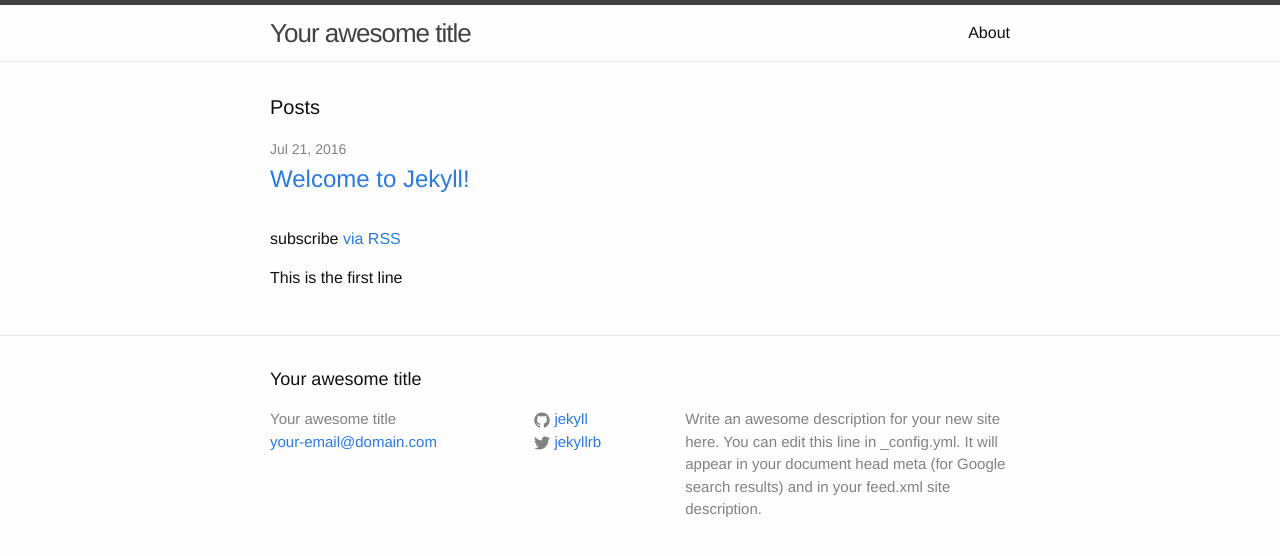
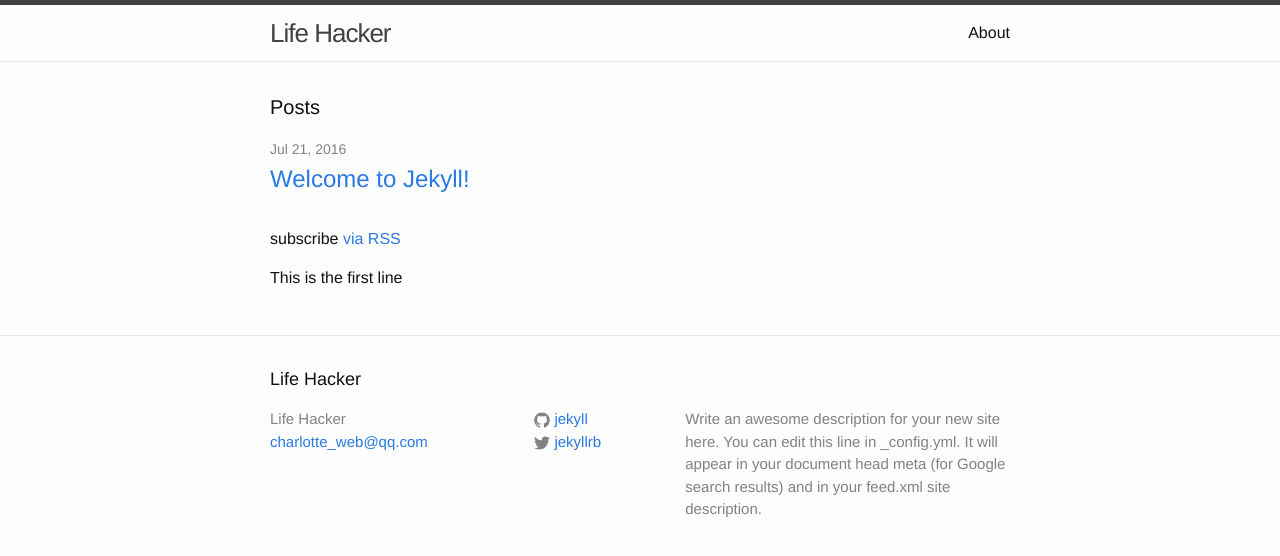
Before and after one commit to yingbiu/jekyll, a Jekyll site: the page built from index.html, in a window 1280 px wide. Shown: the top 556 px of the page. Built offline with Jekyll 4.4.1, drawn with Linux system fonts in a browser that asks for light colours.

Commit message:
change title name

```diff
--- a/_config.yml
+++ b/_config.yml
@@ -6,8 +6,8 @@
 # 'jekyll serve'. If you change this file, please restart the server process.
 
 # Site settings
-title: Your awesome title
-email: your-email@domain.com
+title: Life Hacker
+email: charlotte_web@qq.com
 description: > # this means to ignore newlines until "baseurl:"
   Write an awesome description for your new site here. You can edit this
   line in _config.yml. It will appear in your document head meta (for
```
